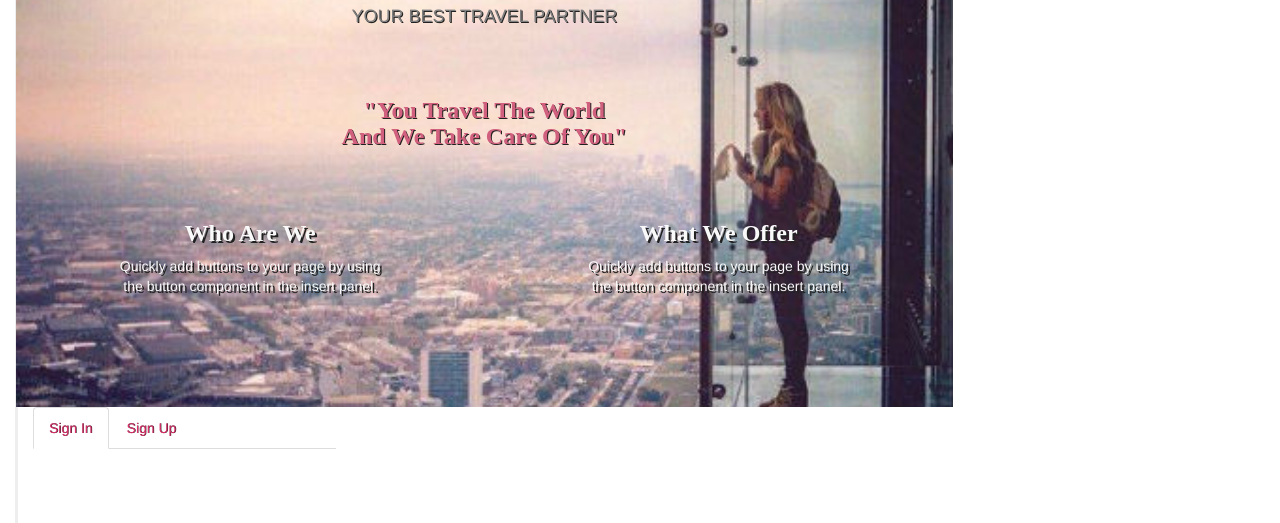
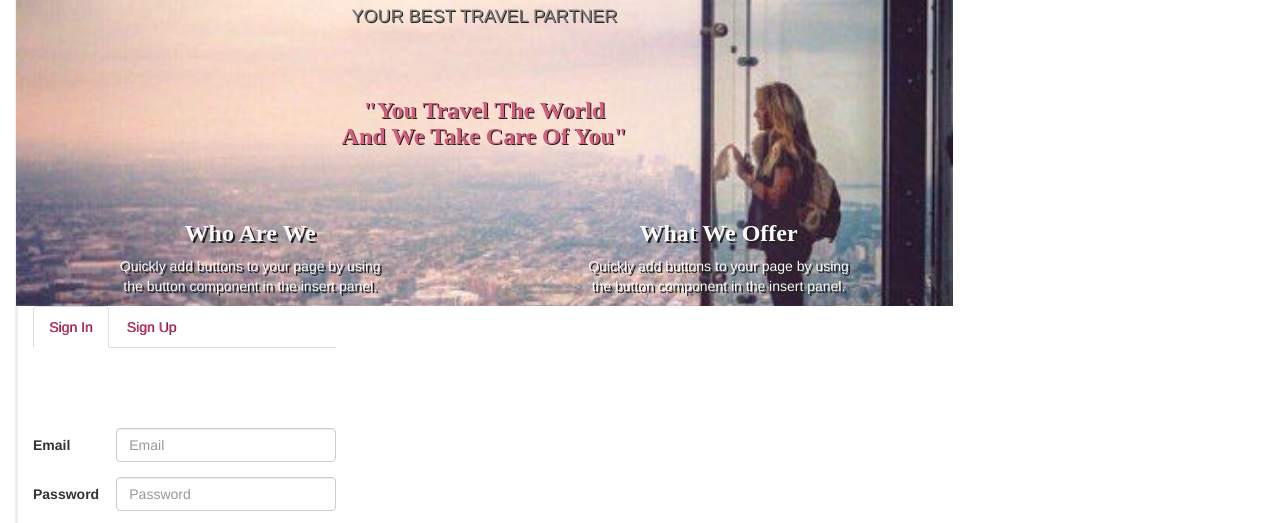
Before and after one commit to Sapna89/Usability-Final-Project, a plain HTML site: page index.html in a window 1280 px wide. Shown: the part 234-757 px from the top of the page. Drawn offline with Linux system fonts and the light colour scheme.

Commit message:
Update index.html

```diff
--- a/index.html
+++ b/index.html
@@ -17,7 +17,7 @@
     <![endif]-->
     <style>
   .container1, .container2 {
-    min-height: 463px;
+    min-height: 60%;
   }
 
 .container1 {
```
